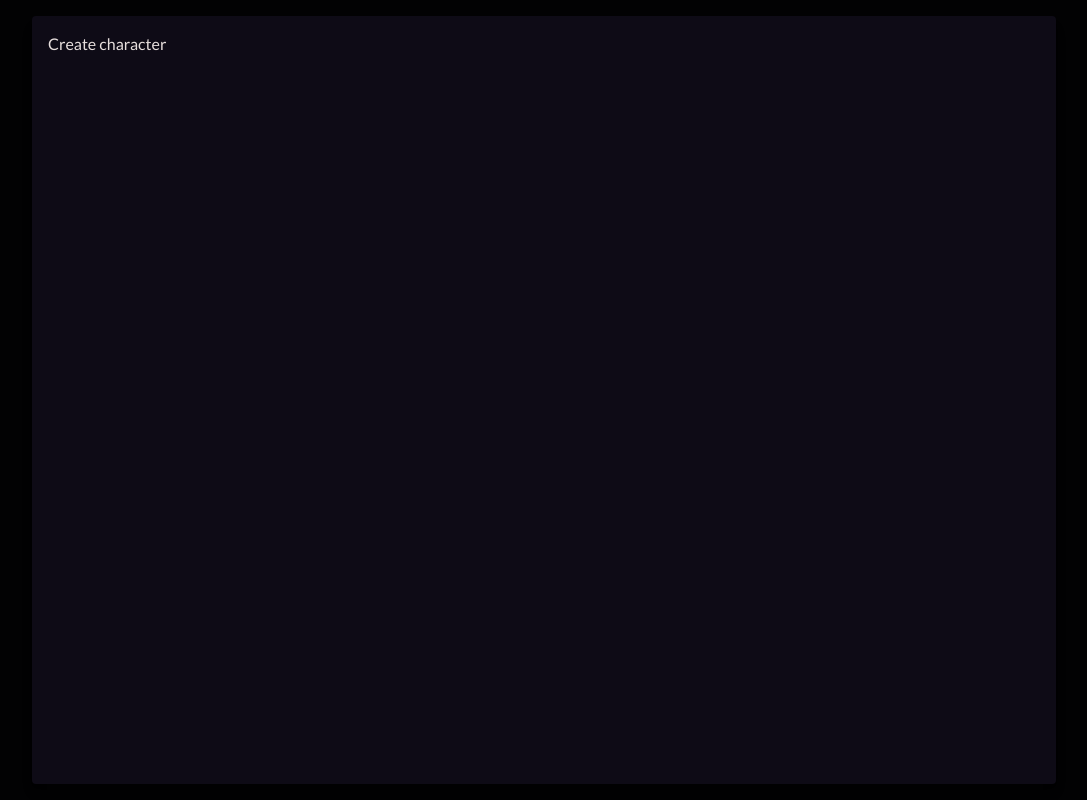
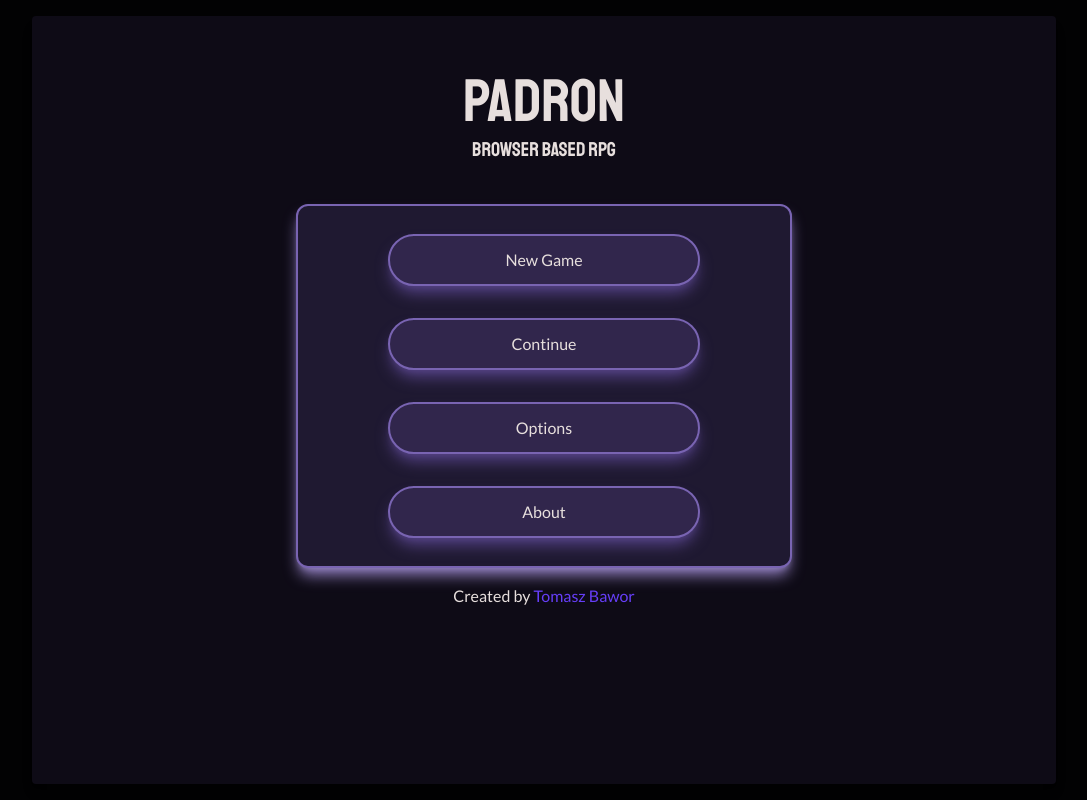
Before and after one commit to tomaszbawor/padron, a Nuxt app: page / in a window 1280 px wide. Shown: the whole page, without its empty margins (96-1183 px from the left). Built offline with nearby package versions, Linux system fonts and the light colour scheme.

Commit message:
feat: adding main menu with redirecting to char creation screen

```diff
--- /dev/null
+++ b/components/menu/PadMenu.vue
@@ -0,0 +1,13 @@
+<script lang="ts" setup>
+</script>
+
+<template>
+  <div class="border-void-300 bg-void-800 p-3 w-1/2 mx-auto mt-10 rounded-xl border-2 shadow-lg shadow-void-200">
+    <slot />
+  </div>
+  <div class="text-center mt-4">
+    Created by <a class="text-jevel-400 hover:text-jevel-300" target="_blank" href="https://github.com/tomaszbawor">Tomasz Bawor</a>
+  </div>
+</template>
+
+<style scoped></style>
--- /dev/null
+++ b/components/menu/PadMenuButton.vue
@@ -0,0 +1,19 @@
+<script lang="ts" setup>
+const props = defineProps<{
+  link?: string
+}>()
+
+function click() {
+  return navigateTo(props.link)
+}
+</script>
+
+<template>
+  <div class="text-center" @click="click">
+    <button class="border-void-300 w-2/3  bg-void-700 hover:bg-void-400 border-2 rounded-full my-4 shadow-void-500 hover:shadow-void-600 shadow-lg p-3">
+      <slot />
+    </button>
+  </div>
+</template>
+
+<style scoped></style>
--- a/nuxt.config.ts
+++ b/nuxt.config.ts
@@ -15,6 +15,7 @@ export default defineNuxtConfig({
     '@vueuse/nuxt',
     'nuxt-icon',
     '@pinia/nuxt',
+    '@formkit/auto-animate/nuxt',
   ],
 
   // Temporary solution for problem with pinia
@@ -28,7 +29,7 @@ export default defineNuxtConfig({
       // 'Inter': true,
       // 'Josefin+Sans': true,
       Lato: true,
-
+      Staatliches: true,
     },
   },
 
--- a/pages/character/creation/index.vue
+++ b/pages/character/creation/index.vue
@@ -7,6 +7,9 @@ import {
 } from '~/engine/character/BasicStats'
 
 const pointsToRedistribute = ref(20)
+
+function confirm() {
+}
 
 const currentPoints = ref({ ...NewCharStarterPoints })
 
@@ -47,7 +50,7 @@ function resetStats() {
                 {{ BasicStatsLabels[stat as BasicStats] }}:
               </b>
             </div>
-            <div class="w-32 grid grid-cols-3 ">
+            <div class="w-32 grid grid-cols-3 v-auto-animate">
               <button class="" @click="increaseStat(stat as BasicStats)">
                 <Icon name="material-symbols:add" />
               </button>
@@ -66,7 +69,9 @@ function resetStats() {
         <button @click="resetStats">
           Reset
         </button>
-        <button>Confirm</button>
+        <button @click="confirm">
+          Confirm
+        </button>
       </div>
     </div>
   </div>
--- a/pages/index.vue
+++ b/pages/index.vue
@@ -1,10 +1,24 @@
 <script lang="ts" setup>
+import PadMenuButton from '~/components/menu/PadMenuButton.vue'
+import PadMenu from '~/components/menu/PadMenu.vue'
 </script>
 
 <template>
-  <NuxtLink href="/character/creation">
-    Create character
-  </NuxtLink>
+  <header class="text-6xl text-center mt-10 font-headers">
+    Padron
+  </header>
+  <p class="text-center text-xl pt-1 font-headers">
+    Browser Based RPG
+  </p>
+
+  <PadMenu>
+    <PadMenuButton link="/character/creation">
+      New Game
+    </PadMenuButton>
+    <PadMenuButton>Continue</PadMenuButton>
+    <PadMenuButton>Options</PadMenuButton>
+    <PadMenuButton>About</PadMenuButton>
+  </PadMenu>
 </template>
 
 <style scoped></style>
--- a/tailwind.config.ts
+++ b/tailwind.config.ts
@@ -4,7 +4,8 @@ export default <Partial<Config>>{
   theme: {
     extend: {
       fontFamily: {
-        sans: ['Lato'],
+        sans: ['Lato', 'Staatliches'],
+        headers: ['Staatliches'],
       },
       colors: {
         void: { DEFAULT: '#0E0B16', 50: '#B4A8D4', 100: '#A89BCD', 200: '#917FBF', 300: '#7964B2', 400: '#654F9E', 500: '#534183', 600: '#423468', 700: '#31264C', 800: '#1F1931', 900: '#0E0B16', 950: '#020203' },
```
